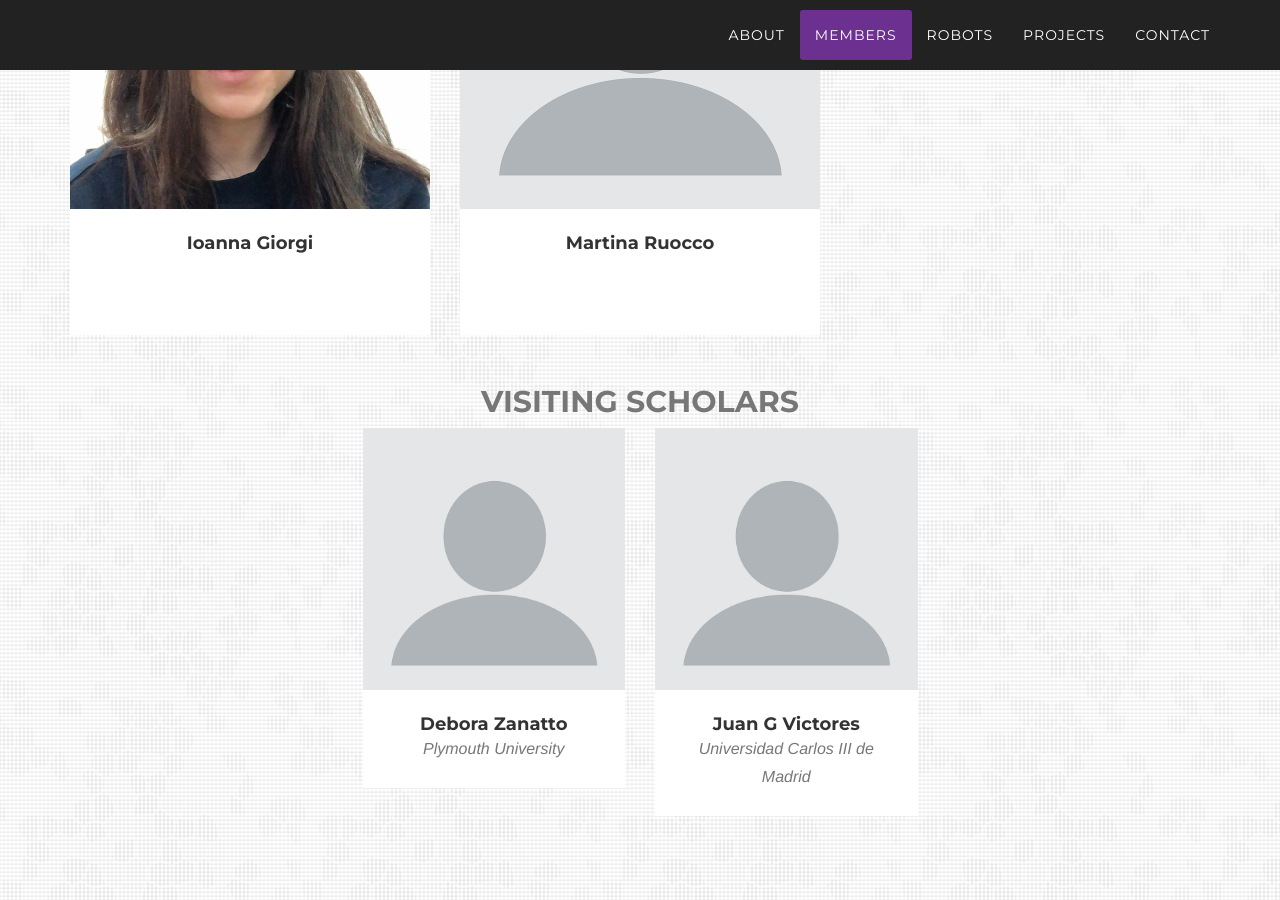
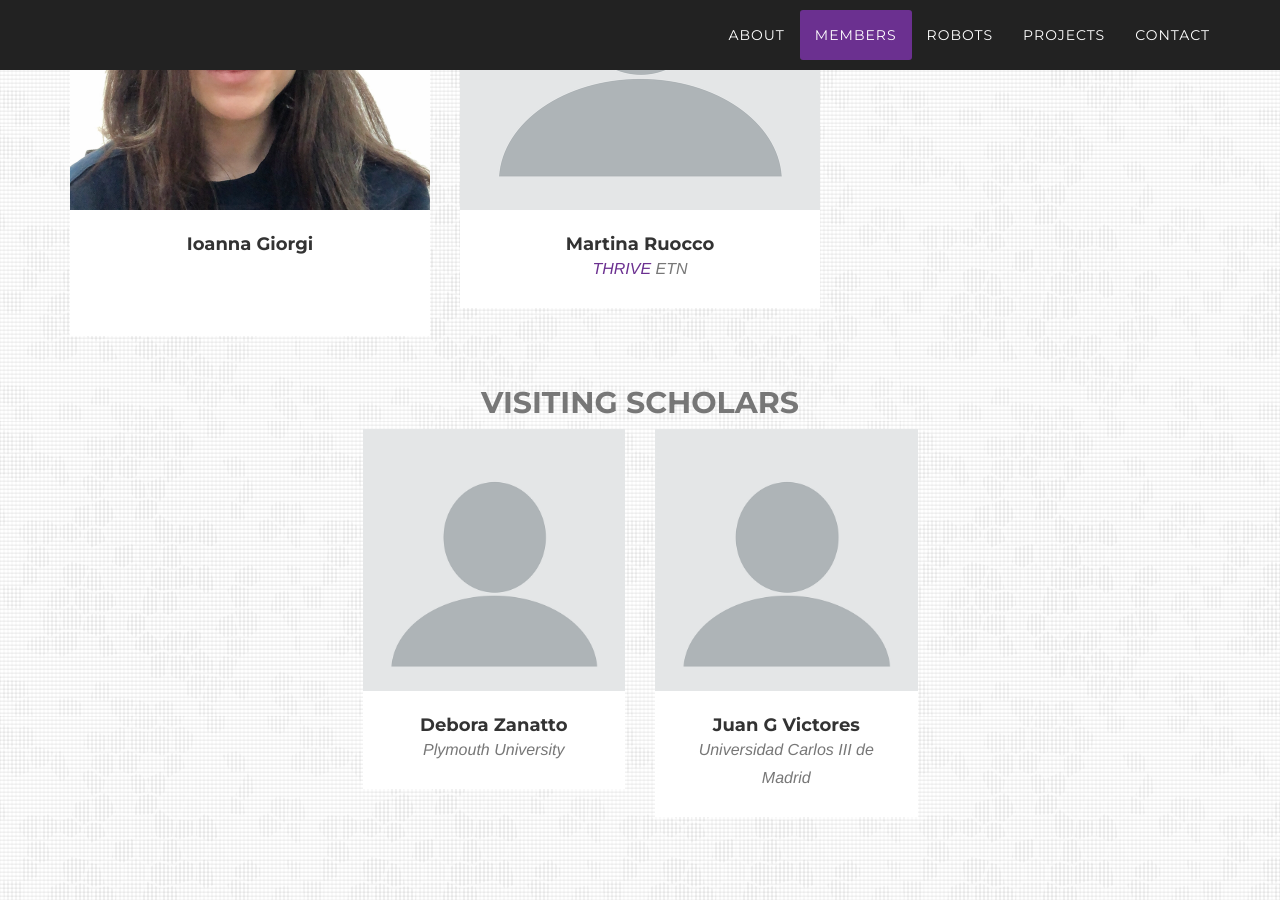
Before and after one commit to corolab/corolab.github.io, a Jekyll site: the page built from README.md, in a window 1280 px wide and 900 px high, scrolled down 3803 px. Built offline with Jekyll 4.4.1, drawn with Linux system fonts in a browser that asks for light colours; some web fonts are replaced; our own code applies the rules of GitHub Pages for plain Markdown files.

Commit message:
added photos for Mohammad and Gi, updated martina and mohammad data

```diff
--- a/_includes/members.html
+++ b/_includes/members.html
@@ -61,7 +61,7 @@
                                 <i class="fa fa-plus fa-3x"></i>
                             </div>
                         </div>
-                        <img src="img/members/profile.png" class="img-responsive" alt="">
+                        <img src="img/members/GiLimPhoto.jpg" class="img-responsive" alt="">
                     </a>
                     <div class="members-caption">
                         <h4>Gi Hyun Lim</h4>
--- a/_includes/projects.html
+++ b/_includes/projects.html
@@ -58,7 +58,7 @@
                     </a>
                     <div class="projects-caption">
                         <h4>MoveCare</h4>
-                        <p class="text-murted">Multiple-Actors Virtual Empathic Caregiver for the Elder</p>
+                        <p class="text-muted">Multiple-Actors Virtual Empathic Caregiver for the Elder</p>
                     </div>
                 </div>
 
--- a/_members/2018-11-30-mohammad-thabet.markdown
+++ b/_members/2018-11-30-mohammad-thabet.markdown
@@ -2,4 +2,6 @@
 type: member
 name: Mohammad Thabet
 free-text: H2020 <a href="#projects">SECURE</a> ETN
+picture: MohammadThabetPhoto.png
+website: https://secure-robots.eu/da/projects/3-language-and-non-verbal-cues/
 ---
--- a/_members/2019-04-25-martina-ruocco.markdown
+++ b/_members/2019-04-25-martina-ruocco.markdown
@@ -1,6 +1,7 @@
 ---
 type: member
 name: Martina Ruocco
+free-text: <a href="#projects">THRIVE</a> ETN
 <!-- picture: MartinaRuoccoPhoto.png -->
 
 ---
```
Also changed, not shown: img/members/GiLimPhoto.jpg (added), img/members/MohammadThabetPhoto.png (added).
